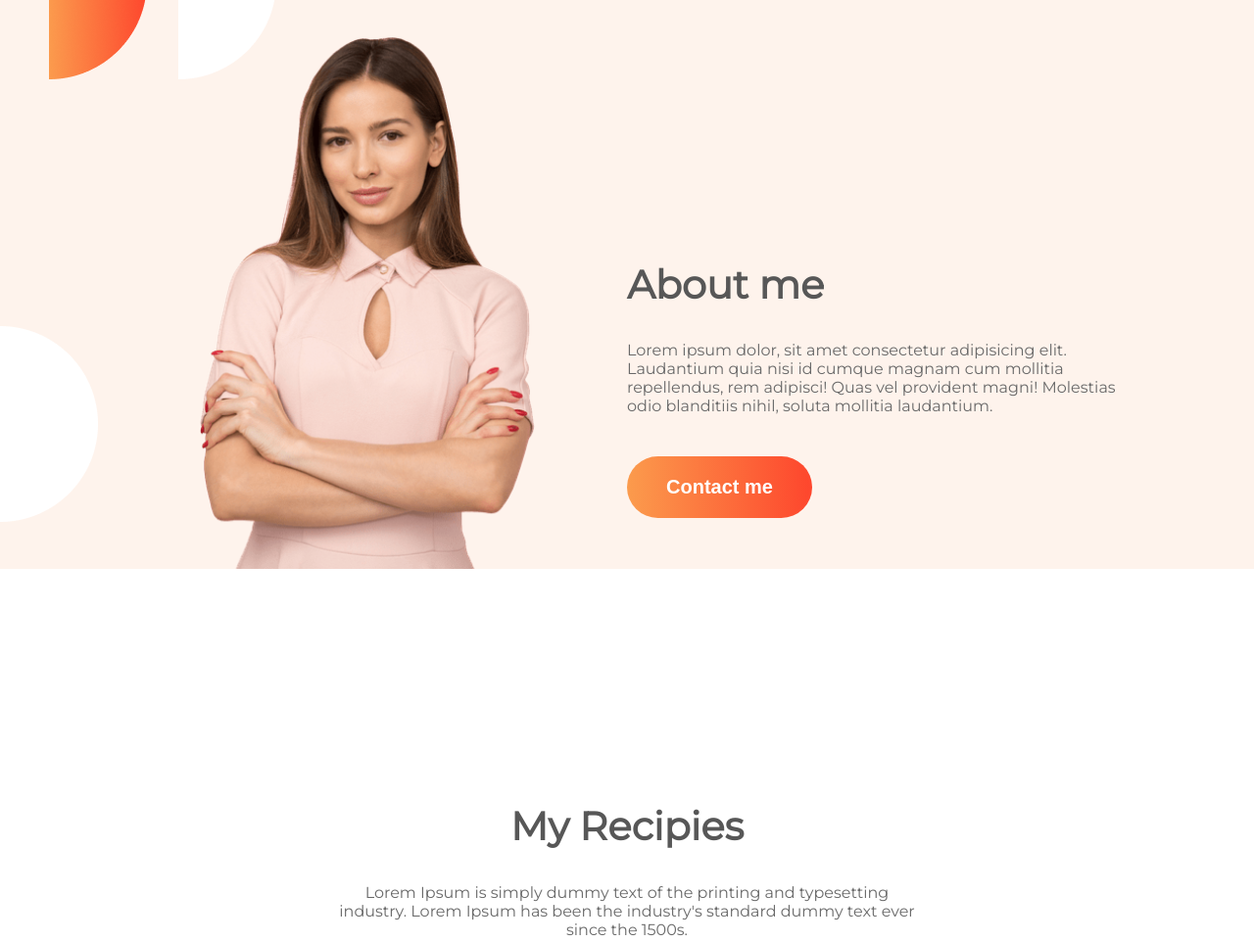
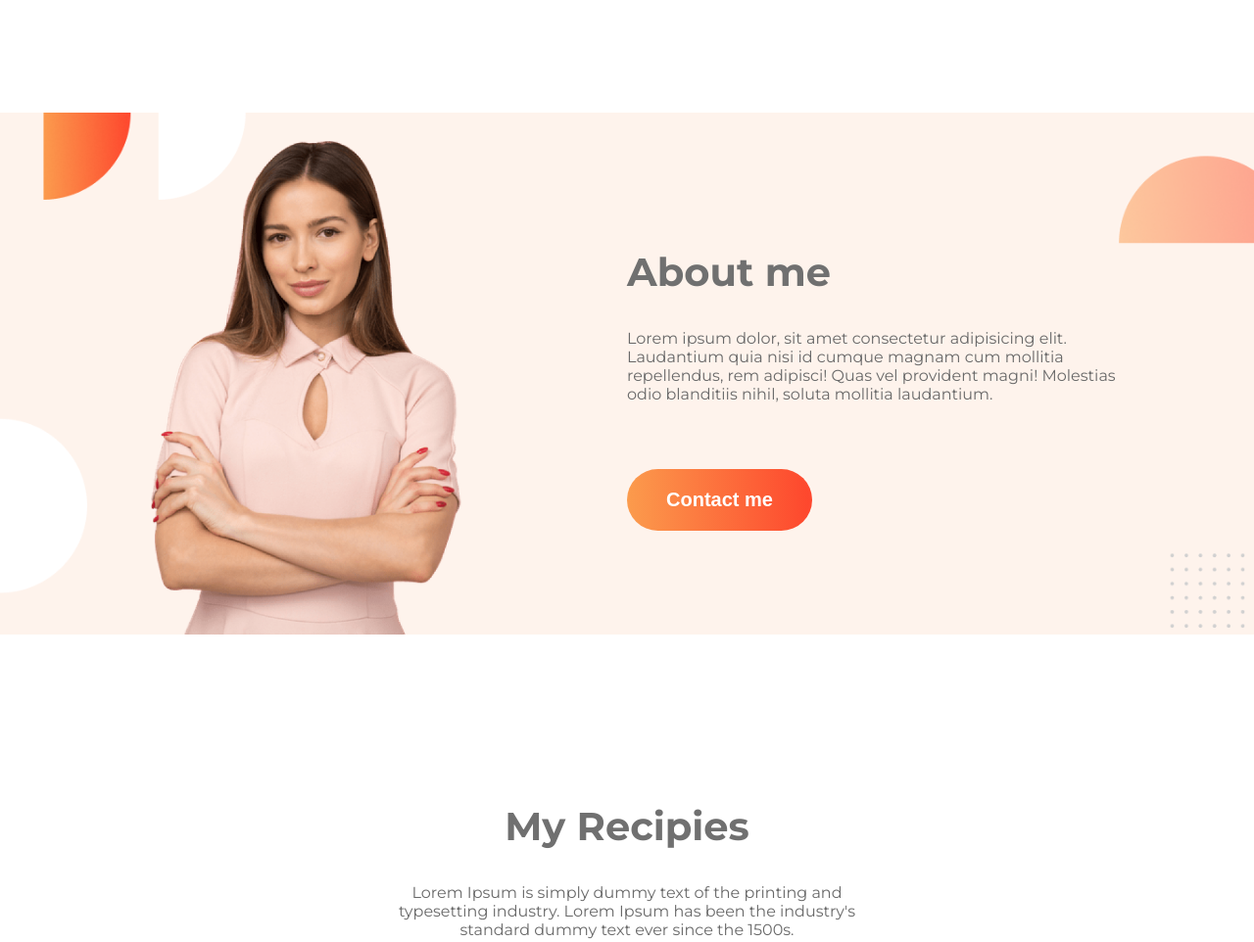
Before and after one commit to Kyaching/eat-healthy-practice-project, a plain HTML site: page index.html in a window 1280 px wide. Shown: the part 819-1781 px from the top of the page at 98% size. Drawn offline with Linux system fonts and the light colour scheme.

Commit message:
fixed images

```diff
--- a/index.html
+++ b/index.html
@@ -8,7 +8,7 @@
     <link rel="preconnect" href="https://fonts.googleapis.com" />
     <link rel="preconnect" href="https://fonts.gstatic.com" crossorigin />
     <link
-      href="https://fonts.googleapis.com/css2?family=Montserrat&display=swap"
+      href="https://fonts.googleapis.com/css2?family=Montserrat:wght@400;700&display=swap"
       rel="stylesheet"
     />
     <link rel="stylesheet" href="style.css" />
@@ -24,10 +24,13 @@
         <button class="my-button">Order Food</button>
       </div>
       <div class="half-width">
-        <img src="/images/male/hero-image.png" alt="" srcset="" />
+        <img src="./images/male/hero-image.png" alt="" srcset="" />
       </div>
     </section>
     <section class="banner-container about-me">
+      <div class="half-width person">
+        <img src="./images/female/Person Image.png" alt="" />
+      </div>
       <div class="half-width right-pad">
         <h2>About me</h2>
         <p>
--- a/style.css
+++ b/style.css
@@ -3,12 +3,15 @@ body {
   font-family: "Montserrat", sans-serif;
 }
 h1 {
-  font-size: 50px;
+  font-size: 60px;
   color: #575757;
 }
 h2 {
   font-size: 40px;
-  color: #575757;
+  color: #707070;
+}
+h3 {
+  font-weight: 700;
 }
 .banner-container {
   display: flex;
@@ -26,7 +29,7 @@ p {
   color: dimgray;
 }
 .my-button {
-  margin-top: 5%;
+  margin-top: 10%;
   border-radius: 50px;
   color: white;
   background-image: linear-gradient(88.33deg, #fba24f -7.64%, #ff1e1e 145.94%);
@@ -38,8 +41,14 @@ p {
 .half-width img {
   width: 80%;
 }
+.person {
+  width: 31%;
+  padding-top: 34px;
+}
 .about-me {
-  background-image: url(images/female/7_1.png);
+  background-image: url(images/shapes/7.png);
+  background-position: left;
+  background-size: contain;
   background-repeat: no-repeat;
   justify-content: flex-end;
 }
@@ -49,7 +58,7 @@ p {
 }
 
 .food-container .details {
-  width: 46%;
+  width: 40%;
   margin: 3% auto;
   text-align: center;
 }
```
